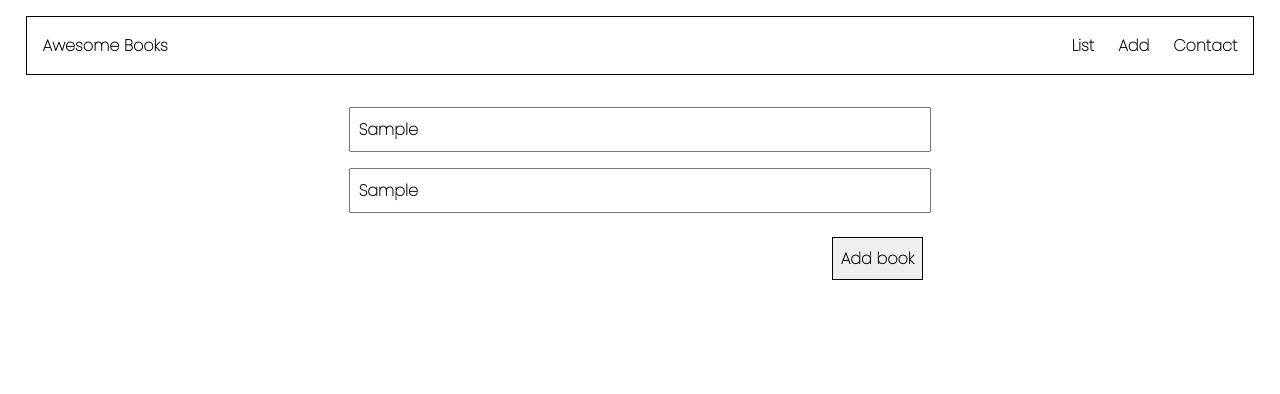
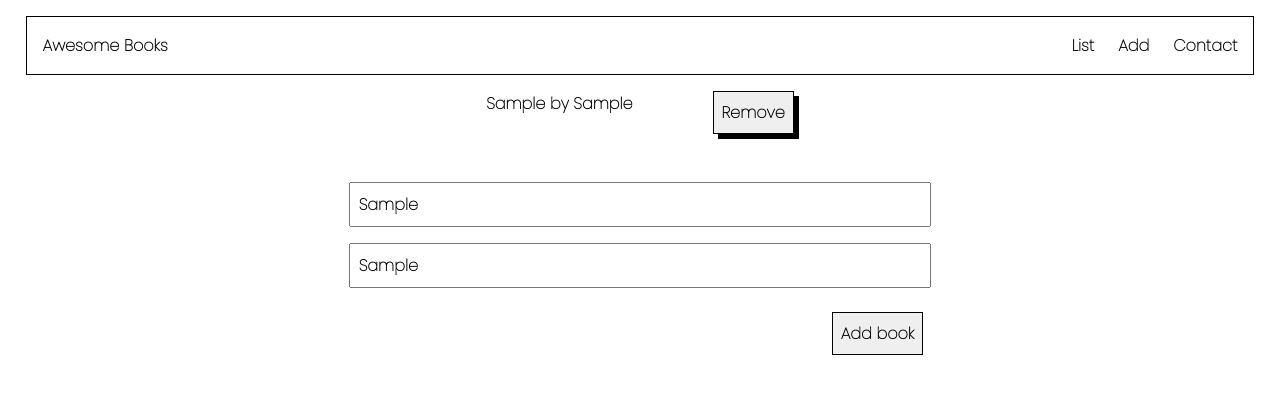
Before and after one commit to rominana/awesome-books, a website: page index.html in a window 1280 px wide. Both pictures are taken after typing "Sample", "Sample" into the empty fields and a click on the button "Add book". Drawn offline with Linux system fonts and the light colour scheme.

Commit message:
Pair programming - Create classes from functions and modify css

```diff
--- a/js/script.js
+++ b/js/script.js
@@ -1,3 +1,4 @@
+/* eslint-disable no-unused-vars */
 /* eslint-disable max-classes-per-file */
 const bookList = document.getElementById('book-list');
 const addBook = document.getElementById('add-book');
@@ -59,20 +60,23 @@ class StorageBooks {
     }
   }
 
-//   static removeListElement(id){
+  static addLiElement() {
+    if (newTitle.value && newAuthor.value) {
+      const id = bookData[bookData.length - 1] ? bookData[bookData.length - 1].id + 1 : 1;
+      const book = new Book(newTitle.value, newAuthor.value, id);
+      bookData.push(book);
+      bookList.appendChild(getBookInfo(book.title, book.author, book.id));
+      StorageBooks.storeData();
+    }
+  }
 
-//     const li = document.getElementById(`book${id}`);
-
-
-//   }
-
-//   static addLiElement(){
-
-//     const id = bookData[bookData.length - 1] ? bookData[bookData.length - 1].id + 1 : 1;
-
-//   }
-
-// }
+  static removeListElement(id) {
+    const li = document.getElementById(`book${id}`);
+    li.remove();
+    bookData = bookData.filter((book) => book.id !== id);
+    StorageBooks.storeData();
+  }
+}
 
 document.addEventListener('DOMContentLoaded', StorageBooks.loadData);
-// addBook.addEventListener('click', StorageBooks.addLiElement);
+addBook.addEventListener('click', StorageBooks.addLiElement);
```
Also changed, not shown: index.html (+0 -1 lines).
